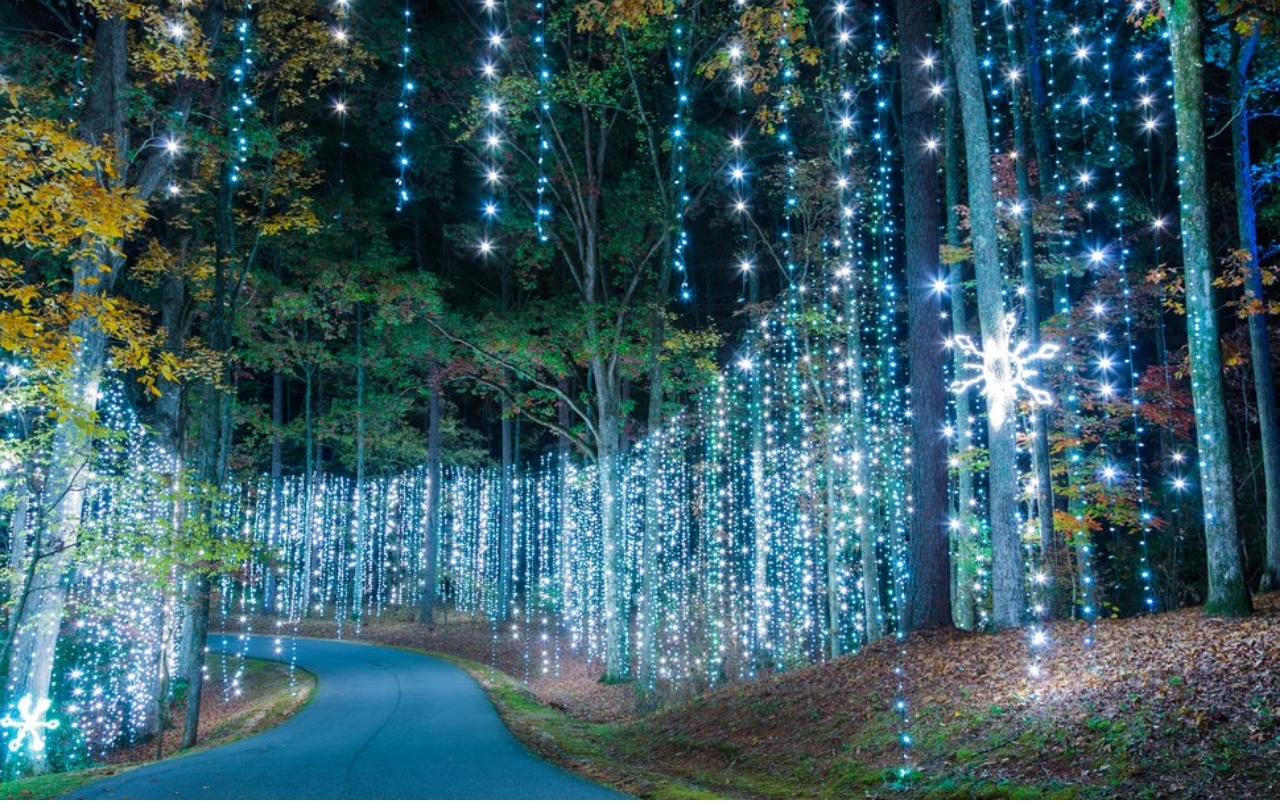
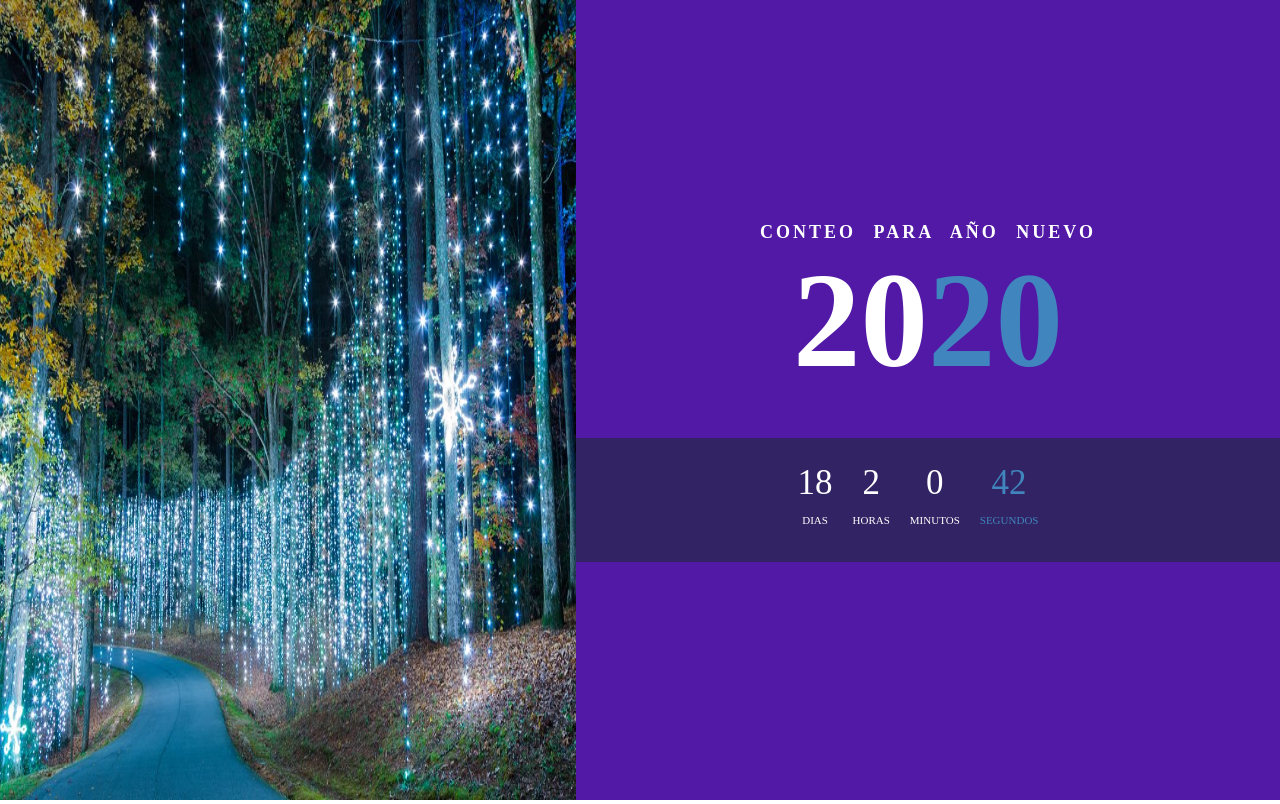
Before and after one commit to 4Ny3L0/countdown, a plain HTML site: page index.html in a window 1280 px wide. Drawn offline with Linux system fonts and the light colour scheme.

Commit message:
Agregando el diseño movil

```diff
--- a/style.css
+++ b/style.css
@@ -18,9 +18,12 @@ h2{
 
 .contenedor {
     display: flex;
+    padding-top: 50px;
     background-color: #5119a6;
     height: 100vh;
     flex-direction: column-reverse;
+    flex-wrap: nowrap;
+    overflow:auto;
 }
 
 .contenedor-imagen {
@@ -40,11 +43,14 @@ h2{
 
 }
 
-@media screen and (min-width:900px) {
+@media screen and (min-width: 900px) {
     .contenedor {
         display: flex;
+        padding:0;
         background-color: #5119a6;
         height: 100vh;
+        flex-direction: row;
+        flex-wrap: unset;
     }
 
     .contenedor-imagen {
```
